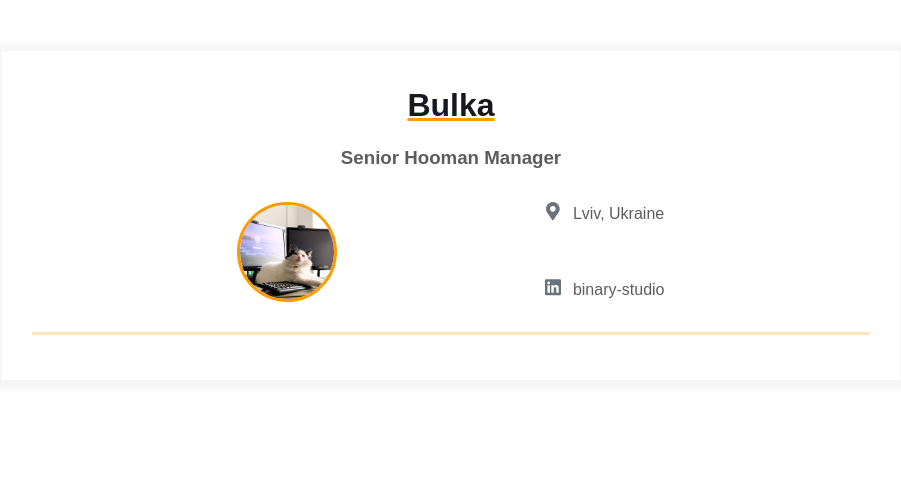
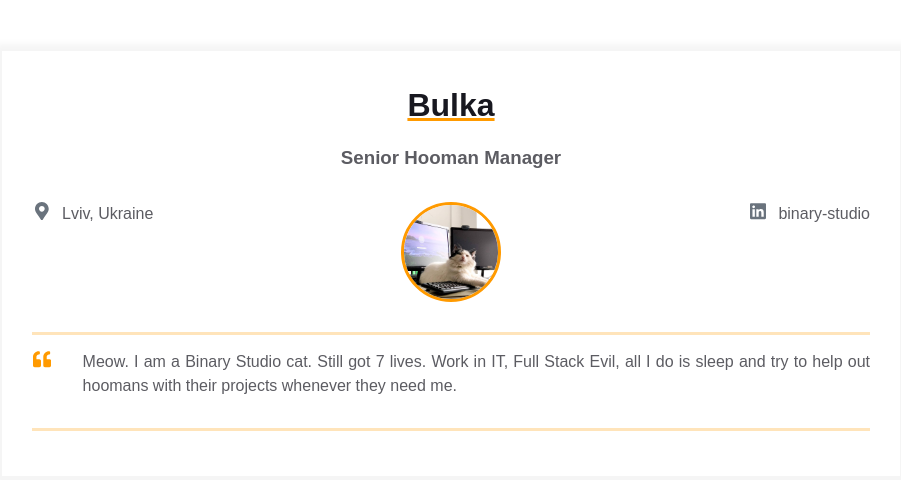
Before and after one commit to AlexKoshel/homepage, a plain HTML site: page index.html in a window 1280 px wide. Shown: the whole page, without its empty margins (189-1090 px from the left). Drawn offline with Linux system fonts and the light colour scheme.

Commit message:
add second container

```diff
--- a/index.html
+++ b/index.html
@@ -1,11 +1,13 @@
 <!DOCTYPE html>
 <html>
+
 <head>
   <meta name="viewport" content="width=device-width, initial-scale=1" />
   <meta charset="UTF-8" />
   <link rel="stylesheet" href="styles.css">
   <title>Résumé</title>
 </head>
+
 <body>
   <main>
     <div class="resume">
@@ -15,13 +17,7 @@
           <h3 class="contact-info__sub-header">Senior Hooman Manager</h3>
 
           <div class="contact_info_container fh">
-              <div class="contact-info__block"></div>
-
-              <div class="contact-info__block contact-info__block--center">
-                <img class="contact-info__avatar" src="assets/avatar.jpg" alt="Avatar">
-              </div>
-
-              <div class="contact-info__block">
+            <div class="contact_info__block">
               <a href="" rel="author" class="contact-info__item">
                 <div class="contact-info__item-icon-wrapper">
                   <svg class="contact-info__item-icon" xmlns="http://www.w3.org/2000/svg" viewBox="0 0 384 512">
@@ -32,6 +28,11 @@
                 </div>
                 <span>Lviv, Ukraine</span>
               </a>
+            </div>
+            <div class="contact-info__block contact-info__block--center">
+              <img class="contact-info__avatar" src="assets/avatar.jpg" alt="Avatar">
+            </div>
+            <div class="contact-info__block">
               <a href="https://ua.linkedin.com/company/binary-studio_241166" rel="author" class="contact-info__item">
                 <div class="contact-info__item-icon-wrapper">
                   <svg class="contact-info__item-icon" xmlns="http://www.w3.org/2000/svg" viewBox="0 0 448 512">
@@ -43,10 +44,32 @@
                 <span>binary-studio</span>
               </a>
             </div>
-            <div>
-          <div>
-        <div>
+          </div>
+        </div>
+
+      </div>
+
+      <div class="container">
+        <div class="resume__block">
+          <div class="intro">
+            <div class="intro__icon-wrapper">
+              <svg class="intro__icon" xmlns="http://www.w3.org/2000/svg" viewBox="0 0 512 512">
+                <path
+                  d="M464 256h-80v-64c0-35.3 28.7-64 64-64h8c13.3 0 24-10.7 24-24V56c0-13.3-10.7-24-24-24h-8c-88.4 0-160 71.6-160 160v240c0 26.5 21.5 48 48 48h128c26.5 0 48-21.5 48-48V304c0-26.5-21.5-48-48-48zm-288 0H96v-64c0-35.3 28.7-64 64-64h8c13.3 0 24-10.7 24-24V56c0-13.3-10.7-24-24-24h-8C71.6 32 0 103.6 0 192v240c0 26.5 21.5 48 48 48h128c26.5 0 48-21.5 48-48V304c0-26.5-21.5-48-48-48z">
+                </path>
+              </svg>
+            </div>
+            <p class="intro_text">Meow.
+              I am a Binary Studio cat. Still got 7 lives. Work in IT, Full Stack Evil,
+              all I do is sleep and try to help out hoomans with their projects whenever
+              they need me.
+            </p>
+          </div>
+        </div>
+      </div>
+
     </div>
   </main>
 </body>
+
 </html>
```
Lines whose indentation alone changed are shown as unchanged.
